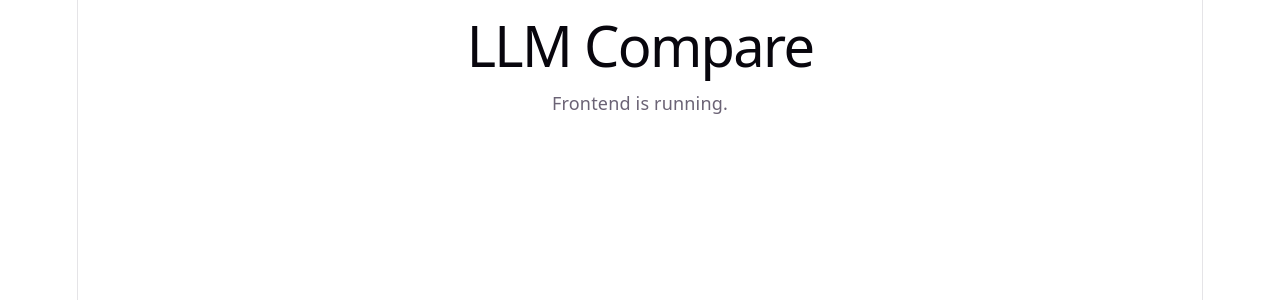
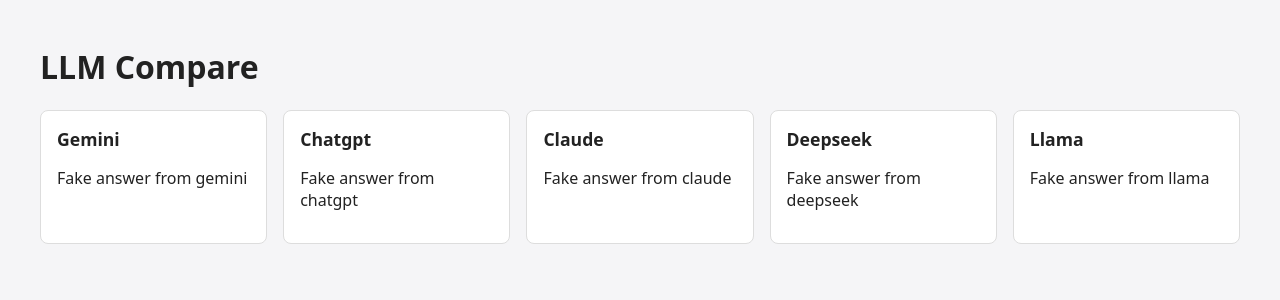
Before and after one commit to x0ya/llm-bencheval, a React (Vite) app in the folder frontend/: page / in a window 1280 px wide. Shown: the top 300 px of the page. Built offline with nearby package versions, Linux system fonts and the light colour scheme.

Commit message:
Add ModelCard component and five-card layout

```diff
--- a/frontend/src/App.css
+++ b/frontend/src/App.css
@@ -1,184 +1,24 @@
-.counter {
-  font-size: 16px;
-  padding: 5px 10px;
-  border-radius: 5px;
-  color: var(--accent);
-  background: var(--accent-bg);
-  border: 2px solid transparent;
-  transition: border-color 0.3s;
-  margin-bottom: 24px;
-
-  &:hover {
-    border-color: var(--accent-border);
-  }
-  &:focus-visible {
-    outline: 2px solid var(--accent);
-    outline-offset: 2px;
-  }
+.page {
+  max-width: 1200px;
+  margin: 0 auto;
+  padding: 24px 16px;
 }
 
-.hero {
-  position: relative;
-
-  .base,
-  .framework,
-  .vite {
-    inset-inline: 0;
-    margin: 0 auto;
-  }
-
-  .base {
-    width: 170px;
-    position: relative;
-    z-index: 0;
-  }
-
-  .framework,
-  .vite {
-    position: absolute;
-  }
-
-  .framework {
-    z-index: 1;
-    top: 34px;
-    height: 28px;
-    transform: perspective(2000px) rotateZ(300deg) rotateX(44deg) rotateY(39deg)
-      scale(1.4);
-  }
-
-  .vite {
-    z-index: 0;
-    top: 107px;
-    height: 26px;
-    width: auto;
-    transform: perspective(2000px) rotateZ(300deg) rotateX(40deg) rotateY(39deg)
-      scale(0.8);
-  }
+.grid {
+  display: grid;
+  grid-template-columns: repeat(auto-fit, minmax(220px, 1fr));
+  gap: 16px;
 }
 
-#center {
-  display: flex;
-  flex-direction: column;
-  gap: 25px;
-  place-content: center;
-  place-items: center;
-  flex-grow: 1;
-
-  @media (max-width: 1024px) {
-    padding: 32px 20px 24px;
-    gap: 18px;
-  }
+.card {
+  background: white;
+  border: 1px solid #ddd;
+  border-radius: 8px;
+  padding: 16px;
 }
 
-#next-steps {
-  display: flex;
-  border-top: 1px solid var(--border);
-  text-align: left;
-
-  & > div {
-    flex: 1 1 0;
-    padding: 32px;
-    @media (max-width: 1024px) {
-      padding: 24px 20px;
-    }
-  }
-
-  .icon {
-    margin-bottom: 16px;
-    width: 22px;
-    height: 22px;
-  }
-
-  @media (max-width: 1024px) {
-    flex-direction: column;
-    text-align: center;
-  }
+.card h2 {
+  margin-top: 0;
+  font-size: 1.1rem;
+  text-transform: capitalize;
 }
-
-#docs {
-  border-right: 1px solid var(--border);
-
-  @media (max-width: 1024px) {
-    border-right: none;
-    border-bottom: 1px solid var(--border);
-  }
-}
-
-#next-steps ul {
-  list-style: none;
-  padding: 0;
-  display: flex;
-  gap: 8px;
-  margin: 32px 0 0;
-
-  .logo {
-    height: 18px;
-  }
-
-  a {
-    color: var(--text-h);
-    font-size: 16px;
-    border-radius: 6px;
-    background: var(--social-bg);
-    display: flex;
-    padding: 6px 12px;
-    align-items: center;
-    gap: 8px;
-    text-decoration: none;
-    transition: box-shadow 0.3s;
-
-    &:hover {
-      box-shadow: var(--shadow);
-    }
-    .button-icon {
-      height: 18px;
-      width: 18px;
-    }
-  }
-
-  @media (max-width: 1024px) {
-    margin-top: 20px;
-    flex-wrap: wrap;
-    justify-content: center;
-
-    li {
-      flex: 1 1 calc(50% - 8px);
-    }
-
-    a {
-      width: 100%;
-      justify-content: center;
-      box-sizing: border-box;
-    }
-  }
-}
-
-#spacer {
-  height: 88px;
-  border-top: 1px solid var(--border);
-  @media (max-width: 1024px) {
-    height: 48px;
-  }
-}
-
-.ticks {
-  position: relative;
-  width: 100%;
-
-  &::before,
-  &::after {
-    content: '';
-    position: absolute;
-    top: -4.5px;
-    border: 5px solid transparent;
-  }
-
-  &::before {
-    left: 0;
-    border-left-color: var(--border);
-  }
-  &::after {
-    right: 0;
-    border-right-color: var(--border);
-  }
-}
--- a/frontend/src/App.tsx
+++ b/frontend/src/App.tsx
@@ -1,10 +1,19 @@
+import ModelCard from "./ModelCard"
+import "./App.css"
+
+const MODELS = ["gemini", "chatgpt", "claude", "deepseek", "llama"]
+
 function App() {
   return (
-    <div>
+    <div className="page">
       <h1>LLM Compare</h1>
-      <p>Frontend is running.</p>
+      <div className="grid">
+        {MODELS.map((name) => (
+          <ModelCard key={name} name={name} text={"Fake answer from " + name} />
+        ))}
+      </div>
     </div>
-  );
+  )
 }
 
-export default App;
+export default App
--- /dev/null
+++ b/frontend/src/ModelCard.tsx
@@ -0,0 +1,15 @@
+type ModelCardProps = {
+  name: string
+  text: string
+}
+
+function ModelCard({ name, text }: ModelCardProps) {
+  return (
+    <div className="card">
+      <h2>{name}</h2>
+      <p>{text}</p>
+    </div>
+  )
+}
+
+export default ModelCard
--- a/frontend/src/index.css
+++ b/frontend/src/index.css
@@ -1,111 +1,6 @@
-:root {
-  --text: #6b6375;
-  --text-h: #08060d;
-  --bg: #fff;
-  --border: #e5e4e7;
-  --code-bg: #f4f3ec;
-  --accent: #aa3bff;
-  --accent-bg: rgba(170, 59, 255, 0.1);
-  --accent-border: rgba(170, 59, 255, 0.5);
-  --social-bg: rgba(244, 243, 236, 0.5);
-  --shadow:
-    rgba(0, 0, 0, 0.1) 0 10px 15px -3px, rgba(0, 0, 0, 0.05) 0 4px 6px -2px;
-
-  --sans: system-ui, 'Segoe UI', Roboto, sans-serif;
-  --heading: system-ui, 'Segoe UI', Roboto, sans-serif;
-  --mono: ui-monospace, Consolas, monospace;
-
-  font: 18px/145% var(--sans);
-  letter-spacing: 0.18px;
-  color-scheme: light dark;
-  color: var(--text);
-  background: var(--bg);
-  font-synthesis: none;
-  text-rendering: optimizeLegibility;
-  -webkit-font-smoothing: antialiased;
-  -moz-osx-font-smoothing: grayscale;
-
-  @media (max-width: 1024px) {
-    font-size: 16px;
-  }
-}
-
-@media (prefers-color-scheme: dark) {
-  :root {
-    --text: #9ca3af;
-    --text-h: #f3f4f6;
-    --bg: #16171d;
-    --border: #2e303a;
-    --code-bg: #1f2028;
-    --accent: #c084fc;
-    --accent-bg: rgba(192, 132, 252, 0.15);
-    --accent-border: rgba(192, 132, 252, 0.5);
-    --social-bg: rgba(47, 48, 58, 0.5);
-    --shadow:
-      rgba(0, 0, 0, 0.4) 0 10px 15px -3px, rgba(0, 0, 0, 0.25) 0 4px 6px -2px;
-  }
-
-  #social .button-icon {
-    filter: invert(1) brightness(2);
-  }
-}
-
-#root {
-  width: 1126px;
-  max-width: 100%;
-  margin: 0 auto;
-  text-align: center;
-  border-inline: 1px solid var(--border);
-  min-height: 100svh;
-  display: flex;
-  flex-direction: column;
-  box-sizing: border-box;
-}
-
 body {
   margin: 0;
+  font-family: system-ui, sans-serif;
+  background: #f5f5f7;
+  color: #222;
 }
-
-h1,
-h2 {
-  font-family: var(--heading);
-  font-weight: 500;
-  color: var(--text-h);
-}
-
-h1 {
-  font-size: 56px;
-  letter-spacing: -1.68px;
-  margin: 32px 0;
-  @media (max-width: 1024px) {
-    font-size: 36px;
-    margin: 20px 0;
-  }
-}
-h2 {
-  font-size: 24px;
-  line-height: 118%;
-  letter-spacing: -0.24px;
-  margin: 0 0 8px;
-  @media (max-width: 1024px) {
-    font-size: 20px;
-  }
-}
-p {
-  margin: 0;
-}
-
-code,
-.counter {
-  font-family: var(--mono);
-  display: inline-flex;
-  border-radius: 4px;
-  color: var(--text-h);
-}
-
-code {
-  font-size: 15px;
-  line-height: 135%;
-  padding: 4px 8px;
-  background: var(--code-bg);
-}
```
